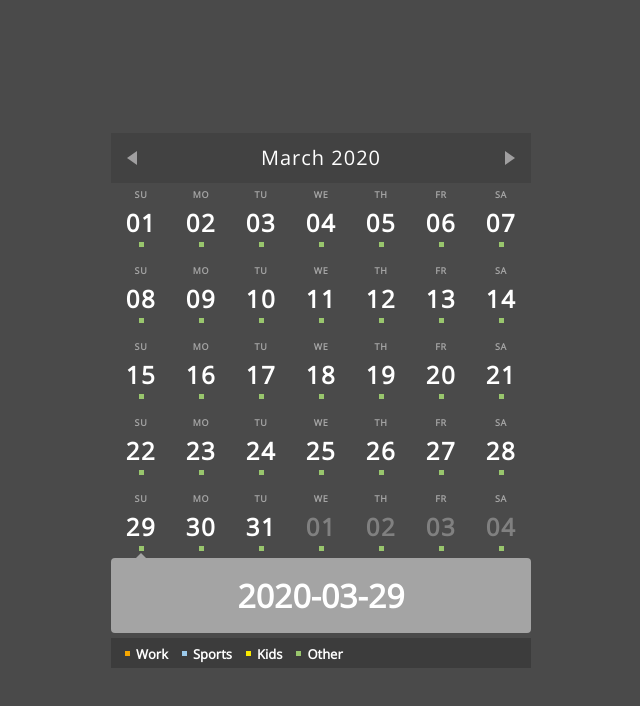
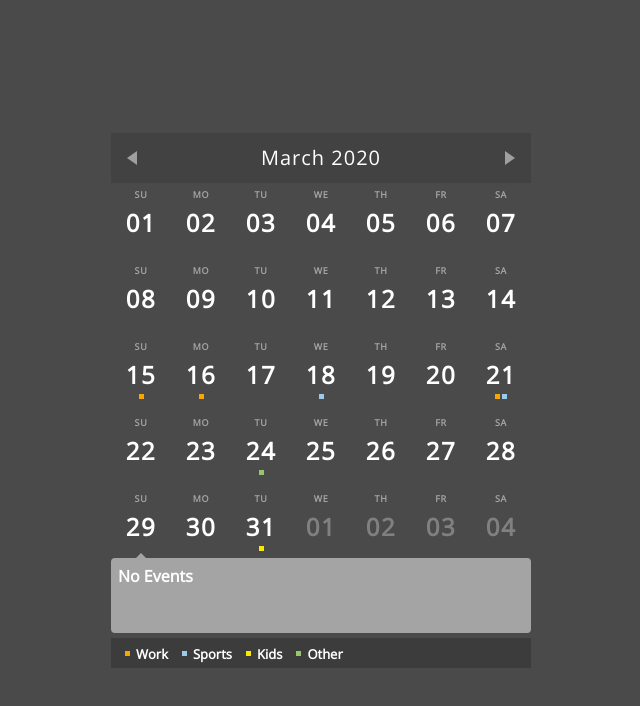
Before and after one commit to hansamlin/calendar, a React (Create React App) app: page / in a window 1280 px wide. Shown: the top 706 px of the page, without its empty margins (319-959 px from the left). Built offline with nearby package versions, Linux system fonts and the light colour scheme.

Commit message:
add event link

```diff
--- a/src/component/globalStyle.js
+++ b/src/component/globalStyle.js
@@ -21,6 +21,10 @@ body {
   height: 100vh;
 }
 
+a {
+  text-decoration: none;
+}
+
 `;
 
 export default globalStyle;
--- a/src/component/month/day.js
+++ b/src/component/month/day.js
@@ -2,6 +2,24 @@ import React, { useContext } from "react";
 import styled from "styled-components";
 import { DateContext } from "../../store/dateContext";
 import Detail from "./detail";
+import { eventColor } from "./eventColor";
+
+const calendar = [
+  { calendar: "work", eventName: "Lunch Meeting w/ Mark", date: "2020-03-15" },
+  {
+    calendar: "work",
+    eventName: "Interview - Jr. Web Developer",
+    date: "2020-03-16"
+  },
+  { calendar: "work", eventName: "Dinner w/ Marketing", date: "2020-03-21" },
+
+  { calendar: "sports", eventName: "Game vs Houston", date: "2020-03-18" },
+  { calendar: "sports", eventName: "Game vs Denver", date: "2020-03-21" },
+
+  { calendar: "kids", eventName: "Ice Cream Night", date: "2020-03-31" },
+
+  { calendar: "other", eventName: "Teach Kids to Code", date: "2020-03-24" }
+];
 
 export default ({ item, index }) => {
   const { date, setDate } = useContext(DateContext);
@@ -11,18 +29,25 @@ export default ({ item, index }) => {
     setDate(item.date);
   };
 
+  const event = calendar.filter(element => element.date === item.date);
+
+  let dayEvent = null;
+  if (event) {
+    dayEvent = event.map((element, index) => {
+      return <DayEvent work={eventColor.get(element.calendar)} key={index} />;
+    });
+  }
+
   let detail = null;
   if (date === item.date) {
-    detail = <Detail index={index} />;
+    detail = <Detail index={index} event={event} />;
   }
 
   return (
     <Container href="" onClick={handleClick}>
       <Name>{item.day}</Name>
       <Number active={item.active ? 1 : 0.3}>{sprintf(item.num)}</Number>
-      <Event>
-        <DayEvent />
-      </Event>
+      <Event>{dayEvent}</Event>
       {detail}
     </Container>
   );
@@ -32,7 +57,7 @@ const sprintf = num => {
   return num < 10 ? `0${num}` : num;
 };
 
-const Container = styled.a`
+const Container = styled.div`
   flex-basis: calc(100% / 7);
   text-align: center;
   border: 0;
@@ -44,7 +69,6 @@ const Container = styled.a`
   cursor: pointer;
   z-index: 100;
   position: relative;
-  text-decoration: none;
 `;
 
 const Name = styled.div`
@@ -78,5 +102,5 @@ const DayEvent = styled.span`
   height: 5px;
   line-height: 5px;
   margin: 0 1px;
-  background: rgba(153, 198, 109, 1);
+  background: ${props => props.work};
 `;
--- a/src/component/month/detail.js
+++ b/src/component/month/detail.js
@@ -1,13 +1,33 @@
 import React, { useContext } from "react";
 import styled, { keyframes } from "styled-components";
 import { DateContext } from "../../store/dateContext";
+import { eventColor } from "./eventColor";
 
-export default ({ index }) => {
-  const { date } = useContext(DateContext);
+export default ({ index, event }) => {
+  console.log(event);
+
+  let detail = null;
+  if (event.length > 0) {
+    detail = event.map((element, index) => {
+      console.log(element);
+      return (
+        <EventLink
+          href=""
+          theme={{ background: eventColor.get(element.calendar) }}
+          onClick={e => e.preventDefault()}
+          key={index}
+        >
+          <EventName>{element.eventName}</EventName>
+        </EventLink>
+      );
+    });
+  } else {
+    detail = <EventName>No Events</EventName>;
+  }
 
   return (
     <Details theme={{ index }}>
-      <FadeIn>{date}</FadeIn>
+      <FadeIn>{detail}</FadeIn>
     </Details>
   );
 };
@@ -31,11 +51,9 @@ const Details = styled.div`
   margin-top: 16px;
   border-radius: 4px;
   color: #ffffff;
-  font-size: 2rem;
-  display: flex;
-  flex-direction: column;
-  justify-content: center;
+  padding: 7px 0;
   animation: ${toggle} forwards 0.5s ease;
+  text-align: justify;
 
   &:before {
     content: "";
@@ -64,3 +82,26 @@ to {
 const FadeIn = styled.div`
   animation: ${fadeIn} 0.3s ease 0.5s both;
 `;
+
+const EventLink = styled.a`
+  line-height: 22px;
+  letter-spacing: 0.5px;
+  color: #fff;
+  padding: 2px 16px;
+  display: block;
+
+  &:before {
+    content: "";
+    width: 10px;
+    height: 10px;
+    margin: 6px 0 0;
+    display: inline-block;
+    background: ${props => props.theme.background};
+  }
+`;
+
+const EventName = styled.span`
+  display: inline-block;
+  padding: 0 0 0 7px;
+  font-size: 16px;
+`;
--- /dev/null
+++ b/src/component/month/eventColor.js
@@ -0,0 +1,6 @@
+export const eventColor = new Map([
+  ["work", "rgba(247,167,0,1)"],
+  ["sports", "rgba(156,202,235,1)"],
+  ["kids", "#f9e900"],
+  ["other", "#99c66d"]
+]);
```
